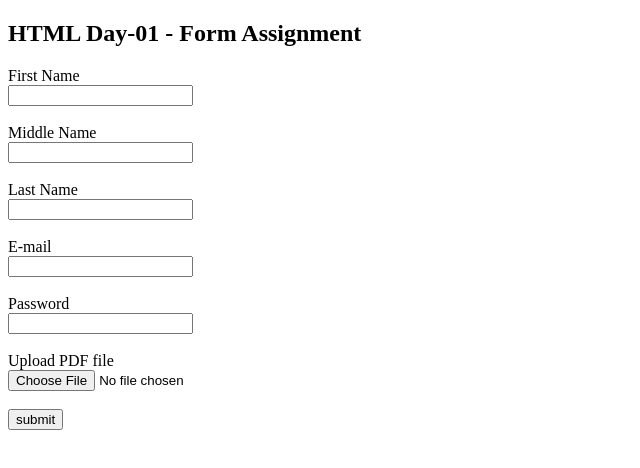
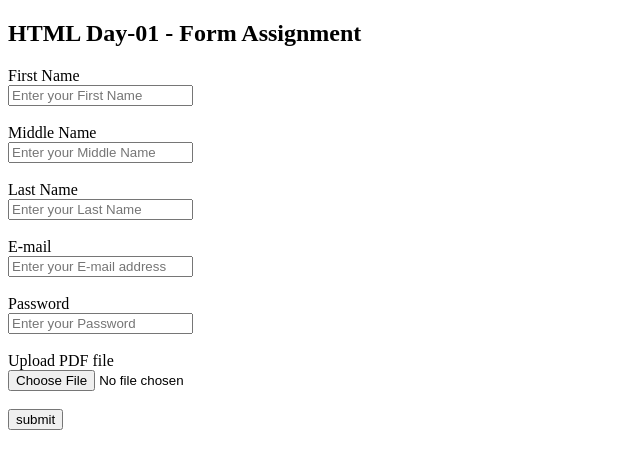
Before and after one commit to Mohamed-Saleem-M/Form-Assignment--HTML-Day01, a plain HTML site: page index.html in a window 1280 px wide. Shown: the whole page, without its empty margins (0-640 px from the left). Drawn offline with Linux system fonts and the light colour scheme.

Commit message:
first commit

```diff
--- a/index.html
+++ b/index.html
@@ -9,21 +9,22 @@
 <body>
     <h2>HTML Day-01 - Form Assignment</h2>
 
-    <form action="">
+    <form method="post">
+
         <label for="firstName">First Name</label><br>
-        <input type="text" name="First Name" id="firstName"><br><br>
+        <input type="text" name="First Name" id="firstName" placeholder="Enter your First Name"><br><br>
 
         <label for="middleName">Middle Name</label><br>
-        <input type="text" name="Middle Name" id="middleName"><br><br>
+        <input type="text" name="Middle Name" id="middleName" placeholder="Enter your Middle Name"><br><br>
 
         <label for="lastName">Last Name</label><br>
-        <input type="text" name="Last Name" id="lastName"><br><br>
+        <input type="text" name="Last Name" id="lastName" placeholder="Enter your Last Name"><br><br>
 
         <label for="email">E-mail</label><br>
-        <input type="email" name="E-mail" id="email"><br><br>
+        <input type="email" name="E-mail" id="email" placeholder="Enter your E-mail address" required><br><br>
 
         <label for="password">Password</label><br>
-        <input type="password" name="Password" id="password"><br><br>
+        <input type="password" name="Password" id="password" placeholder="Enter your Password" required><br><br>
 
         <label for="pdf">Upload PDF file</label><br>
         <input type="file"><br><br>
```
